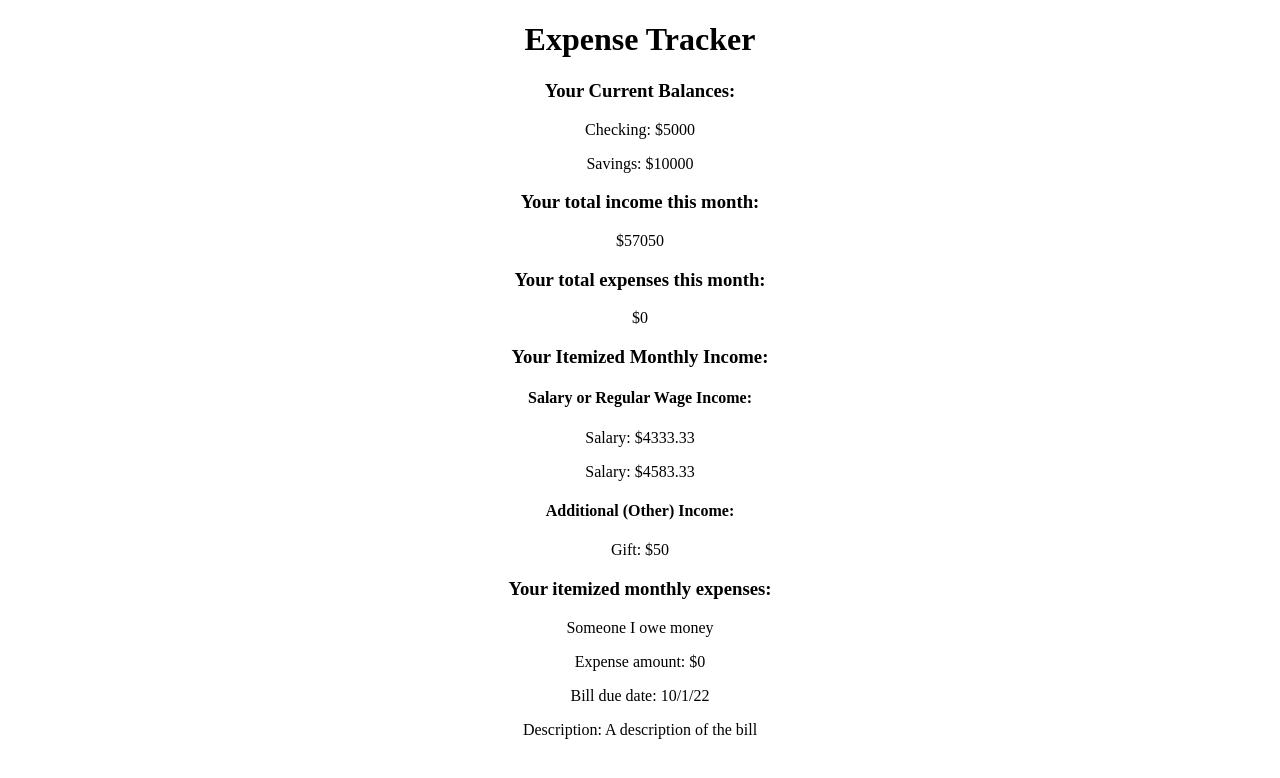
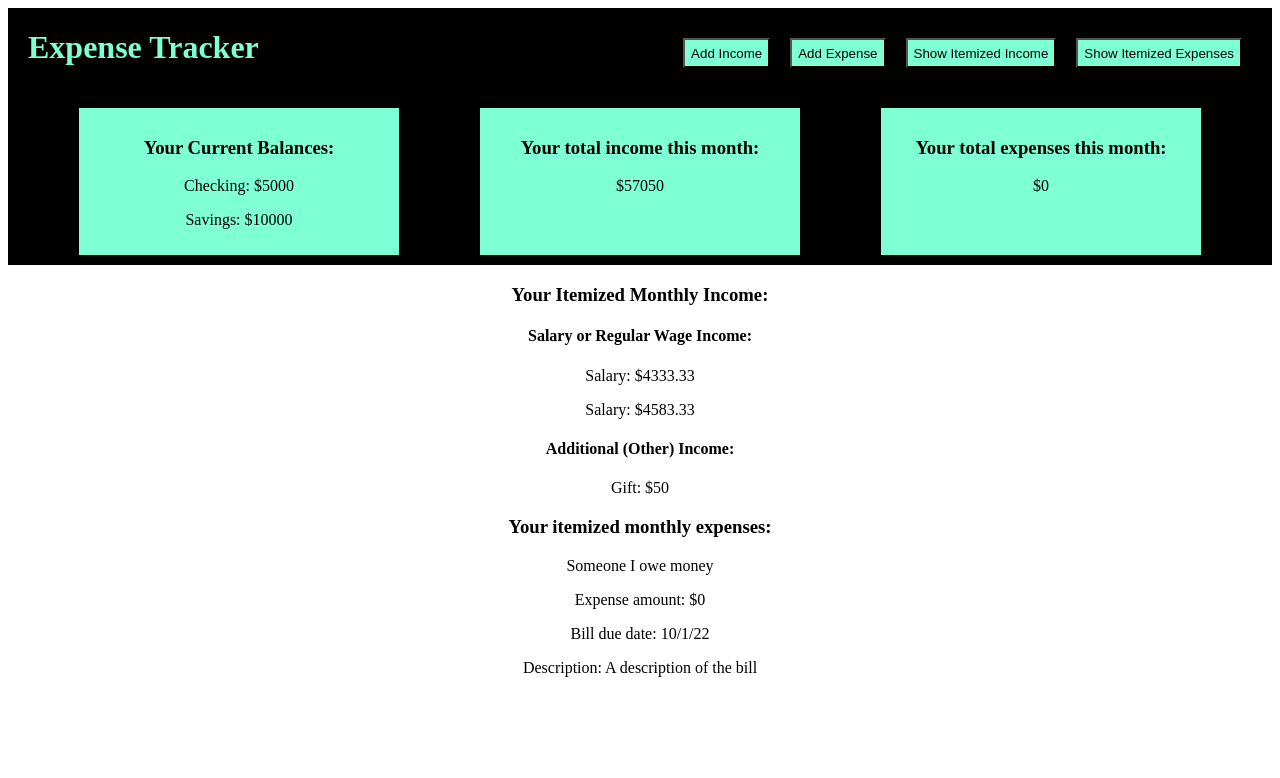
Before and after one commit to CMC06/expense-tracker, a React (Create React App) app: page / in a window 1280 px wide. Shown: the top 778 px of the page. Built offline with nearby package versions, Linux system fonts and the light colour scheme.

Commit message:
updating Header component with buttons, updating CSS

```diff
--- a/src/App.css
+++ b/src/App.css
@@ -1,3 +1,42 @@
 .App {
   text-align: center;
 }
+
+.nav {
+  display: flex;
+  align-content: center;
+  justify-content: space-between;
+  background-color: black;
+}
+
+.nav h1 {
+  color:aquamarine;
+  margin-left: 20px;
+}
+
+.navButtonsBar {
+  align-content: center;
+  justify-content: space-evenly;
+  padding: 20px;
+}
+
+.navButtonsBar button {
+  margin: 10px;
+  height: 30px;
+  background-color: aquamarine;
+
+}
+
+.overview {
+  display: flex;
+  justify-content: space-evenly;
+  background-color: black;
+}
+
+.overviewBox {
+  max-height: 500px;
+  margin: 10px;
+  width: 300px;
+  padding: 10px;
+  background-color: aquamarine;
+}
--- a/src/App.js
+++ b/src/App.js
@@ -24,9 +24,11 @@
   return (
     <div className="App">
       <Header />
-      <BalanceBox balances={balances} />
-      <TotalIncomeBox totalIncome={totalIncome} setTotalIncome={setTotalIncome} incomeReg={incomeReg} otherIncome={otherIncome} />
-      <TotalExpenseBox totalExpenses={totalExpenses} />
+      <div className="overview">
+        <BalanceBox balances={balances} />
+        <TotalIncomeBox totalIncome={totalIncome} setTotalIncome={setTotalIncome} incomeReg={incomeReg} otherIncome={otherIncome} />
+        <TotalExpenseBox totalExpenses={totalExpenses} />
+      </div>
       <IncomeBox setBalances={setBalances} incomeReg={incomeReg} setIncomeReg={setIncomeReg} otherIncome={otherIncome} setOtherIncome={setOtherIncome} totalIncome={totalIncome} setTotalIncome={setTotalIncome} />
       <ExpenseBox totalExpenses={totalExpenses} setTotalExpenses={setTotalExpenses} expenses={expenses} setExpenses={setExpenses} />
     </div>
--- a/src/components/Header.js
+++ b/src/components/Header.js
@@ -1,7 +1,13 @@
 const Header = () => {
   return (
-    <div>
+    <div className="nav">
       <h1>Expense Tracker</h1>
+      <div className="navButtonsBar">
+        <button>Add Income</button>
+        <button>Add Expense</button>
+        <button>Show Itemized Income</button>
+        <button>Show Itemized Expenses</button>
+      </div>
     </div>
   )
 }
```
